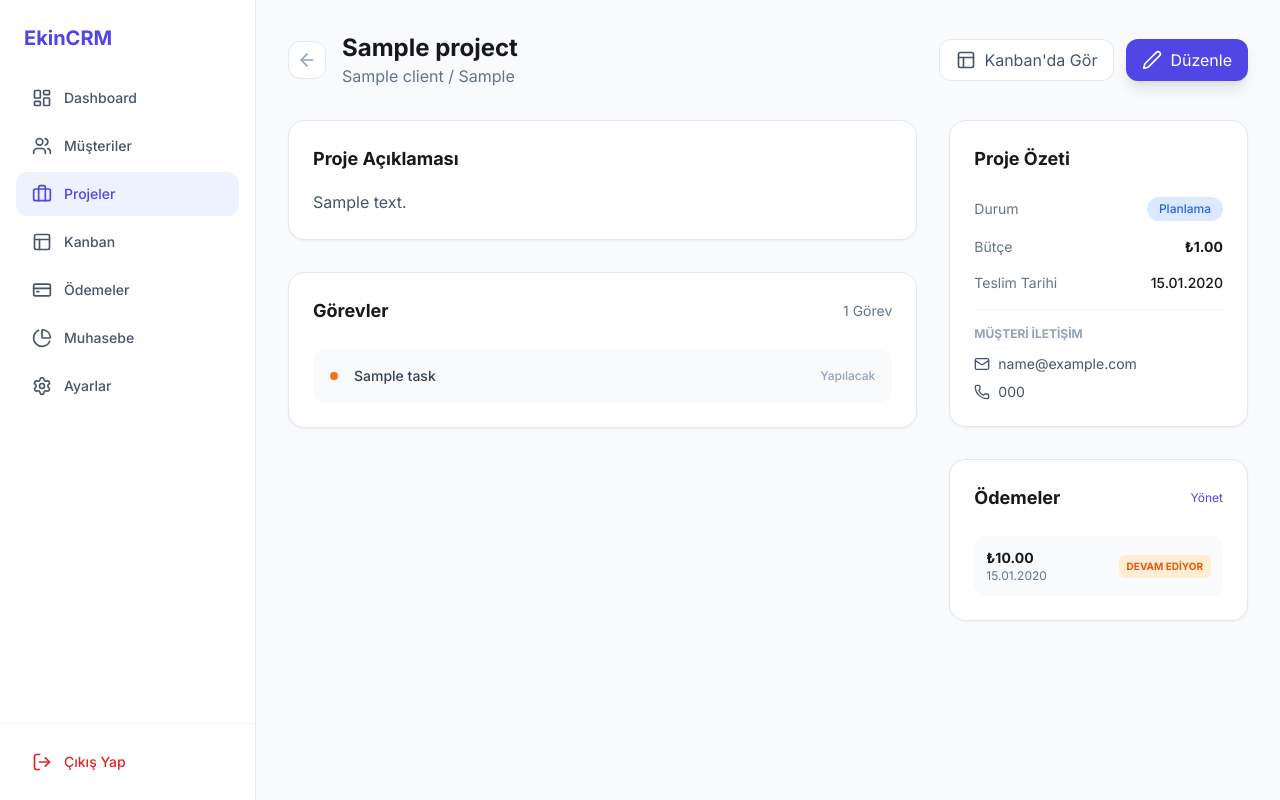
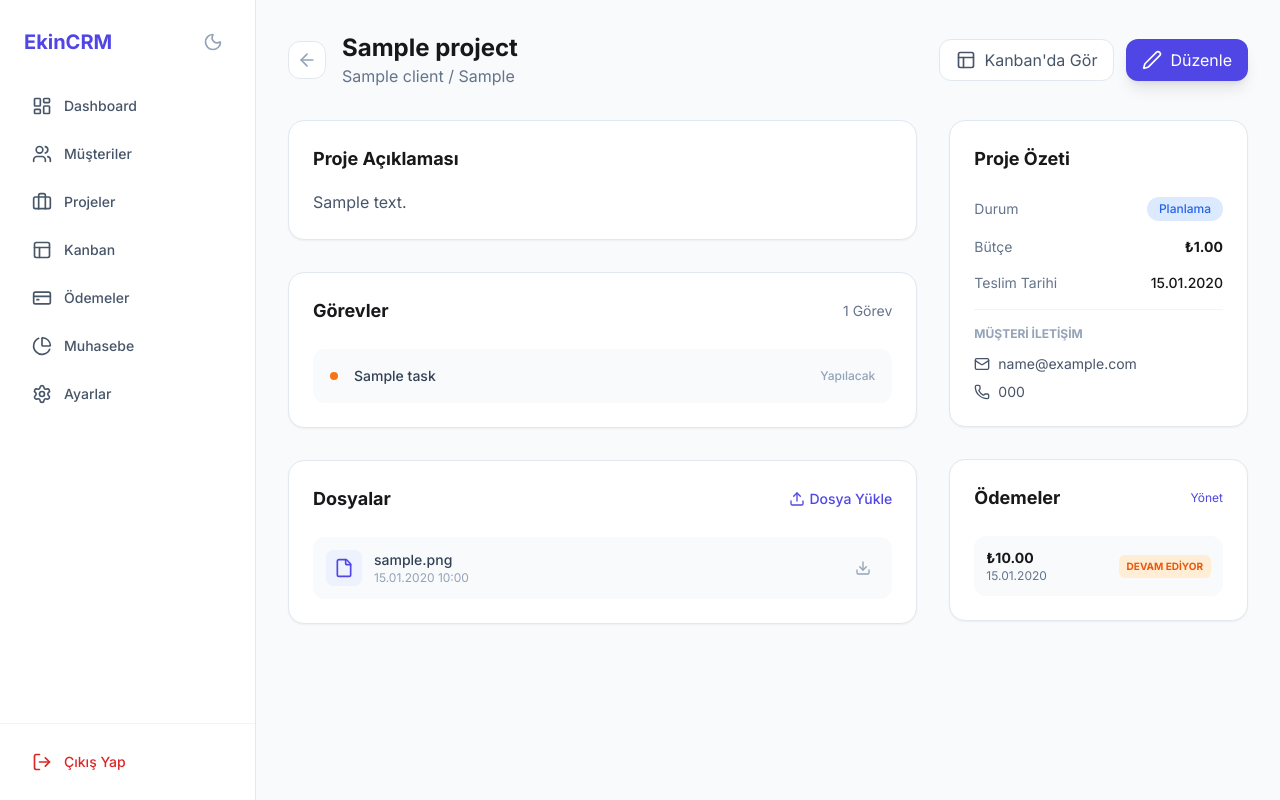
Before and after one commit to mekroket/Ekin-CRM, a PHP site: page /project_details.php?id=1 in a window 1280 px wide. Run offline with PHP 8.4, Linux system fonts and the light colour scheme; the visitor is signed in with stand-in values (Sample User, id 1); tables that the repository leaves empty or names only in its code hold one stand-in row (values such as "Sample post"); a stand-in replaces the project's code that opens the database connection; some libraries are stand-ins or nearby versions.

Commit message:
Proje detay sayfasi duzeltmeleri, dosya yukleme ve proje duzenleme eklendi

```diff
--- a/project_details.php
+++ b/project_details.php
@@ -30,6 +30,11 @@
 $stmt = $pdo->prepare("SELECT * FROM payments WHERE project_id = ? ORDER BY created_at DESC");
 $stmt->execute([$project_id]);
 $payments = $stmt->fetchAll();
+
+// Dosyaları çek
+$stmt = $pdo->prepare("SELECT * FROM project_files WHERE project_id = ? ORDER BY uploaded_at DESC");
+$stmt->execute([$project_id]);
+$files = $stmt->fetchAll();
 ?>
 <!DOCTYPE html>
 <html lang="tr">
@@ -37,8 +42,15 @@
 <head>
     <meta charset="UTF-8">
     <meta name="viewport" content="width=device-width, initial-scale=1.0">
-    <link rel="icon" type="image/png" href="assets/img/favicon.png">    <title><?php echo htmlspecialchars($project['title'] ?? ''); ?> - EkinCRM</title>
+    <link rel="icon" type="image/png" href="assets/img/favicon.png">
+    <title><?php echo htmlspecialchars($project['title'] ?? ''); ?> - EkinCRM</title>
+    <script src="assets/js/theme.js"></script>
     <script src="https://cdn.tailwindcss.com"></script>
+    <script>
+        tailwind.config = {
+            darkMode: 'class'
+        }
+    </script>
     <script src="https://unpkg.com/lucide@latest"></script>
     <link href="https://fonts.googleapis.com/css2?family=Inter:wght@300;400;500;600;700&display=swap" rel="stylesheet">
     <style>
@@ -48,87 +60,40 @@
     </style>
 </head>
 
-<body class="bg-slate-50">
+<body class="bg-slate-50 dark:bg-zinc-950 transition-colors duration-300">
     <div class="flex min-h-screen">
         <!-- Sidebar -->
-        <aside class="w-64 bg-white border-r border-slate-200 flex flex-col">
-            <div class="p-6">
-                <h2 class="text-xl font-bold text-indigo-600">EkinCRM</h2>
-            </div>
-            <nav class="flex-1 px-4 space-y-1">
-                <a href="index.php"
-                    class="flex items-center px-4 py-3 text-sm font-medium text-slate-600 hover:bg-slate-50 rounded-xl transition-colors">
-                    <i data-lucide="layout-dashboard" class="w-5 h-5 mr-3"></i>
-                    Dashboard
-                </a>
-                <a href="clients.php"
-                    class="flex items-center px-4 py-3 text-sm font-medium text-slate-600 hover:bg-slate-50 rounded-xl transition-colors">
-                    <i data-lucide="users" class="w-5 h-5 mr-3"></i>
-                    Müşteriler
-                </a>
-                <a href="projects.php"
-                    class="flex items-center px-4 py-3 text-sm font-medium text-indigo-600 bg-indigo-50 rounded-xl">
-                    <i data-lucide="briefcase" class="w-5 h-5 mr-3"></i>
-                    Projeler
-                </a>
-                <a href="kanban.php"
-                    class="flex items-center px-4 py-3 text-sm font-medium text-slate-600 hover:bg-slate-50 rounded-xl transition-colors">
-                    <i data-lucide="layout" class="w-5 h-5 mr-3"></i>
-                    Kanban
-                </a>
-                <a href="payments.php"
-                    class="flex items-center px-4 py-3 text-sm font-medium text-slate-600 hover:bg-slate-50 rounded-xl transition-colors">
-                    <i data-lucide="credit-card" class="w-5 h-5 mr-3"></i>
-                    Ödemeler
-                </a>
-                <a href="accounting.php"
-                    class="flex items-center px-4 py-3 text-sm font-medium text-slate-600 hover:bg-slate-50 rounded-xl transition-colors">
-                    <i data-lucide="pie-chart" class="w-5 h-5 mr-3"></i>
-                    Muhasebe
-                </a>
-                <a href="settings.php"
-                    class="flex items-center px-4 py-3 text-sm font-medium text-slate-600 hover:bg-slate-50 rounded-xl transition-colors">
-                    <i data-lucide="settings" class="w-5 h-5 mr-3"></i>
-                    Ayarlar
-                </a>
-            </nav>
-            <div class="p-4 border-t border-slate-100">
-                <a href="logout.php"
-                    class="flex items-center px-4 py-3 text-sm font-medium text-red-600 hover:bg-red-50 rounded-xl transition-colors">
-                    <i data-lucide="log-out" class="w-5 h-5 mr-3"></i>
-                    Çıkış Yap
-                </a>
-            </div>
-        </aside>
+        <?php include 'includes/sidebar.php'; ?>
 
         <!-- Main Content -->
         <main class="flex-1 p-8">
             <header class="flex items-center justify-between mb-8">
                 <div class="flex items-center space-x-4">
                     <a href="projects.php"
-                        class="p-2 bg-white border border-slate-200 rounded-xl text-slate-400 hover:text-slate-600 transition-colors">
+                        class="p-2 bg-white dark:bg-zinc-900 border border-slate-200 dark:border-zinc-800 rounded-xl text-slate-400 hover:text-slate-600 dark:hover:text-slate-300 transition-colors">
                         <i data-lucide="arrow-left" class="w-5 h-5"></i>
                     </a>
                     <div>
-                        <h1 class="text-2xl font-bold text-zinc-900">
+                        <h1 class="text-2xl font-bold text-zinc-900 dark:text-white">
                             <?php echo htmlspecialchars($project['title'] ?? ''); ?>
                         </h1>
-                        <p class="text-slate-500"><?php echo htmlspecialchars($project['client_name'] ?? ''); ?> /
+                        <p class="text-slate-500 dark:text-slate-400">
+                            <?php echo htmlspecialchars($project['client_name'] ?? ''); ?> /
                             <?php echo htmlspecialchars($project['client_company'] ?? ''); ?>
                         </p>
                     </div>
                 </div>
                 <div class="flex space-x-3">
                     <a href="kanban.php?project_id=<?php echo $project['id']; ?>"
-                        class="bg-white border border-slate-200 text-slate-600 px-4 py-2 rounded-xl flex items-center hover:bg-slate-50 transition-all">
+                        class="bg-white dark:bg-zinc-900 border border-slate-200 dark:border-zinc-800 text-slate-600 dark:text-slate-300 px-4 py-2 rounded-xl flex items-center hover:bg-slate-50 dark:hover:bg-zinc-800 transition-all">
                         <i data-lucide="layout" class="w-5 h-5 mr-2"></i>
                         Kanban'da Gör
                     </a>
-                    <button
+                    <a href="edit_project.php?id=<?php echo $project['id']; ?>"
                         class="bg-indigo-600 hover:bg-indigo-700 text-white px-4 py-2 rounded-xl flex items-center shadow-lg  transition-all">
                         <i data-lucide="edit-2" class="w-5 h-5 mr-2"></i>
                         Düzenle
-                    </button>
+                    </a>
                 </div>
             </header>
 
@@ -136,36 +101,85 @@
                 <!-- Left Column: Details -->
                 <div class="lg:col-span-2 space-y-8">
                     <!-- Description -->
-                    <div class="bg-white p-6 rounded-2xl border border-slate-200 shadow-sm">
-                        <h3 class="text-lg font-bold text-zinc-900 mb-4">Proje Açıklaması</h3>
-                        <p class="text-slate-600 leading-relaxed">
+                    <div
+                        class="bg-white dark:bg-zinc-900 p-6 rounded-2xl border border-slate-200 dark:border-zinc-800 shadow-sm">
+                        <h3 class="text-lg font-bold text-zinc-900 dark:text-white mb-4">Proje Açıklaması</h3>
+                        <p class="text-slate-600 dark:text-slate-400 leading-relaxed">
                             <?php echo nl2br(htmlspecialchars($project['description'] ?? 'Açıklama belirtilmemiş.')); ?>
                         </p>
                     </div>
 
                     <!-- Tasks -->
-                    <div class="bg-white p-6 rounded-2xl border border-slate-200 shadow-sm">
+                    <div
+                        class="bg-white dark:bg-zinc-900 p-6 rounded-2xl border border-slate-200 dark:border-zinc-800 shadow-sm">
                         <div class="flex items-center justify-between mb-6">
-                            <h3 class="text-lg font-bold text-zinc-900">Görevler</h3>
-                            <span class="text-sm text-slate-500"><?php echo count($tasks); ?> Görev</span>
+                            <h3 class="text-lg font-bold text-zinc-900 dark:text-white">Görevler</h3>
+                            <span class="text-sm text-slate-500 dark:text-slate-400"><?php echo count($tasks); ?>
+                                Görev</span>
                         </div>
                         <div class="space-y-3">
                             <?php if (empty($tasks)): ?>
-                                <p class="text-slate-500 text-center py-4 text-sm">Henüz görev eklenmemiş.</p>
+                                <p class="text-slate-500 dark:text-slate-400 text-center py-4 text-sm">Henüz görev
+                                    eklenmemiş.</p>
                             <?php else: ?>
                                 <?php foreach ($tasks as $task): ?>
                                     <div
-                                        class="flex items-center justify-between p-4 bg-slate-50 rounded-xl border border-transparent hover:border-slate-200 transition-all">
+                                        class="flex items-center justify-between p-4 bg-slate-50 dark:bg-zinc-800/50 rounded-xl border border-transparent hover:border-slate-200 dark:hover:border-zinc-700 transition-all">
                                         <div class="flex items-center">
                                             <div class="w-2 h-2 rounded-full mr-4 <?php
                                             echo $task['status'] === 'Bitti' ? 'bg-green-500' :
                                                 ($task['status'] === 'Devam Ediyor' ? 'bg-blue-500' : 'bg-orange-500');
                                             ?>"></div>
                                             <span
-                                                class="text-sm font-medium text-slate-700"><?php echo htmlspecialchars($task['title'] ?? ''); ?></span>
+                                                class="text-sm font-medium text-slate-700 dark:text-slate-300"><?php echo htmlspecialchars($task['title'] ?? ''); ?></span>
                                         </div>
                                         <span
                                             class="text-xs font-medium text-slate-400"><?php echo htmlspecialchars($task['status'] ?? ''); ?></span>
+                                    </div>
+                                <?php endforeach; ?>
+                            <?php endif; ?>
+                        </div>
+                    </div>
+
+                    <!-- Files -->
+                    <div
+                        class="bg-white dark:bg-zinc-900 p-6 rounded-2xl border border-slate-200 dark:border-zinc-800 shadow-sm">
+                        <div class="flex items-center justify-between mb-6">
+                            <h3 class="text-lg font-bold text-zinc-900 dark:text-white">Dosyalar</h3>
+                            <label for="file-upload"
+                                class="cursor-pointer text-sm text-indigo-600 dark:text-indigo-400 font-medium hover:text-indigo-700 dark:hover:text-indigo-300 flex items-center">
+                                <i data-lucide="upload" class="w-4 h-4 mr-1"></i>
+                                Dosya Yükle
+                            </label>
+                            <input id="file-upload" type="file" class="hidden" onchange="uploadFile(this)">
+                        </div>
+                        <div id="file-list" class="space-y-3">
+                            <?php if (empty($files)): ?>
+                                <p class="text-slate-500 dark:text-slate-400 text-center py-4 text-sm">Henüz dosya
+                                    yüklenmemiş.</p>
+                            <?php else: ?>
+                                <?php foreach ($files as $file): ?>
+                                    <div
+                                        class="flex items-center justify-between p-3 bg-slate-50 dark:bg-zinc-800/50 rounded-xl border border-transparent hover:border-slate-200 dark:hover:border-zinc-700 transition-all group">
+                                        <div class="flex items-center overflow-hidden">
+                                            <div
+                                                class="p-2 bg-indigo-50 dark:bg-indigo-900/30 text-indigo-600 dark:text-indigo-400 rounded-lg mr-3">
+                                                <i data-lucide="file" class="w-5 h-5"></i>
+                                            </div>
+                                            <div class="truncate">
+                                                <p class="text-sm font-medium text-slate-700 dark:text-slate-300 truncate"
+                                                    title="<?php echo htmlspecialchars($file['filename']); ?>">
+                                                    <?php echo htmlspecialchars($file['filename']); ?>
+                                                </p>
+                                                <p class="text-xs text-slate-400">
+                                                    <?php echo date('d.m.Y H:i', strtotime($file['uploaded_at'])); ?>
+                                                </p>
+                                            </div>
+                                        </div>
+                                        <a href="<?php echo htmlspecialchars($file['filepath']); ?>" download
+                                            class="p-2 text-slate-400 hover:text-indigo-600 transition-colors">
+                                            <i data-lucide="download" class="w-4 h-4"></i>
+                                        </a>
                                     </div>
                                 <?php endforeach; ?>
                             <?php endif; ?>
@@ -176,34 +190,36 @@
                 <!-- Right Column: Info & Payments -->
                 <div class="space-y-8">
                     <!-- Project Info Card -->
-                    <div class="bg-white p-6 rounded-2xl border border-slate-200 shadow-sm">
-                        <h3 class="text-lg font-bold text-zinc-900 mb-6">Proje Özeti</h3>
+                    <div
+                        class="bg-white dark:bg-zinc-900 p-6 rounded-2xl border border-slate-200 dark:border-zinc-800 shadow-sm">
+                        <h3 class="text-lg font-bold text-zinc-900 dark:text-white mb-6">Proje Özeti</h3>
                         <div class="space-y-4">
                             <div class="flex justify-between items-center">
-                                <span class="text-sm text-slate-500">Durum</span>
-                                <span class="px-3 py-1 text-xs font-medium rounded-full bg-blue-100 text-blue-600">
+                                <span class="text-sm text-slate-500 dark:text-slate-400">Durum</span>
+                                <span
+                                    class="px-3 py-1 text-xs font-medium rounded-full bg-blue-100 dark:bg-blue-900/30 text-blue-600 dark:text-blue-400">
                                     <?php echo htmlspecialchars($project['status'] ?? ''); ?>
                                 </span>
                             </div>
                             <div class="flex justify-between items-center">
-                                <span class="text-sm text-slate-500">Bütçe</span>
+                                <span class="text-sm text-slate-500 dark:text-slate-400">Bütçe</span>
                                 <span
-                                    class="text-sm font-bold text-zinc-900">₺<?php echo number_format($project['budget'] ?? 0, 2); ?></span>
+                                    class="text-sm font-bold text-zinc-900 dark:text-white">₺<?php echo number_format($project['budget'] ?? 0, 2); ?></span>
                             </div>
                             <div class="flex justify-between items-center">
-                                <span class="text-sm text-slate-500">Teslim Tarihi</span>
+                                <span class="text-sm text-slate-500 dark:text-slate-400">Teslim Tarihi</span>
                                 <span
-                                    class="text-sm font-medium text-zinc-900"><?php echo isset($project['deadline']) ? date('d.m.Y', strtotime($project['deadline'])) : '-'; ?></span>
+                                    class="text-sm font-medium text-zinc-900 dark:text-white"><?php echo isset($project['deadline']) ? date('d.m.Y', strtotime($project['deadline'])) : '-'; ?></span>
                             </div>
-                            <div class="pt-4 border-t border-slate-100">
+                            <div class="pt-4 border-t border-slate-100 dark:border-zinc-800">
                                 <span class="text-xs font-bold text-slate-400 uppercase block mb-3">Müşteri
                                     İletişim</span>
                                 <div class="space-y-2">
-                                    <div class="flex items-center text-sm text-slate-600">
+                                    <div class="flex items-center text-sm text-slate-600 dark:text-slate-400">
                                         <i data-lucide="mail" class="w-4 h-4 mr-2"></i>
                                         <?php echo htmlspecialchars($project['client_email'] ?? ''); ?>
                                     </div>
-                                    <div class="flex items-center text-sm text-slate-600">
+                                    <div class="flex items-center text-sm text-slate-600 dark:text-slate-400">
                                         <i data-lucide="phone" class="w-4 h-4 mr-2"></i>
                                         <?php echo htmlspecialchars($project['client_phone'] ?? ''); ?>
                                     </div>
@@ -213,21 +229,24 @@
                     </div>
 
                     <!-- Payments Card -->
-                    <div class="bg-white p-6 rounded-2xl border border-slate-200 shadow-sm">
+                    <div
+                        class="bg-white dark:bg-zinc-900 p-6 rounded-2xl border border-slate-200 dark:border-zinc-800 shadow-sm">
                         <div class="flex items-center justify-between mb-6">
-                            <h3 class="text-lg font-bold text-zinc-900">Ödemeler</h3>
-                            <a href="payments.php" class="text-xs text-indigo-600 hover:underline">Yönet</a>
+                            <h3 class="text-lg font-bold text-zinc-900 dark:text-white">Ödemeler</h3>
+                            <a href="payments.php"
+                                class="text-xs text-indigo-600 dark:text-indigo-400 hover:underline">Yönet</a>
                         </div>
                         <div class="space-y-4">
                             <?php if (empty($payments)): ?>
-                                <p class="text-slate-500 text-center py-4 text-sm">Ödeme kaydı yok.</p>
+                                <p class="text-slate-500 dark:text-slate-400 text-center py-4 text-sm">Ödeme kaydı yok.</p>
                             <?php else: ?>
                                 <?php foreach ($payments as $payment): ?>
-                                    <div class="flex items-center justify-between p-3 bg-slate-50 rounded-xl">
+                                    <div
+                                        class="flex items-center justify-between p-3 bg-slate-50 dark:bg-zinc-800/50 rounded-xl">
                                         <div>
-                                            <p class="text-sm font-bold text-zinc-900">
+                                            <p class="text-sm font-bold text-zinc-900 dark:text-white">
                                                 ₺<?php echo number_format($payment['amount'] ?? 0, 2); ?></p>
-                                            <p class="text-xs text-slate-500">
+                                            <p class="text-xs text-slate-500 dark:text-slate-400">
                                                 <?php echo isset($payment['due_date']) ? date('d.m.Y', strtotime($payment['due_date'])) : '-'; ?>
                                             </p>
                                         </div>
@@ -248,6 +267,41 @@
 
     <script>
         lucide.createIcons();
+
+        function uploadFile(input) {
+            if (input.files && input.files[0]) {
+                const formData = new FormData();
+                formData.append('file', input.files[0]);
+                formData.append('project_id', <?php echo $project_id; ?>);
+
+                // Yükleniyor göstergesi
+                const label = document.querySelector('label[for="file-upload"]');
+                const originalText = label.innerHTML;
+                label.innerHTML = '<i data-lucide="loader-2" class="w-4 h-4 mr-1 animate-spin"></i> Yükleniyor...';
+                lucide.createIcons();
+
+                fetch('processes/upload_file.php', {
+                    method: 'POST',
+                    body: formData
+                })
+                    .then(response => response.json())
+                    .then(data => {
+                        if (data.success) {
+                            window.location.reload();
+                        } else {
+                            alert('Hata: ' + data.message);
+                            label.innerHTML = originalText;
+                            input.value = '';
+                        }
+                    })
+                    .catch(error => {
+                        console.error('Error:', error);
+                        alert('Bir hata oluştu.');
+                        label.innerHTML = originalText;
+                        input.value = '';
+                    });
+            }
+        }
     </script>
 </body>
 
```
Also changed, not shown: edit_project.php (added, +163 -0 lines), processes/upload_file.php (added, +56 -0 lines), uploads/project_files/6950672b55845_3.png (added).
